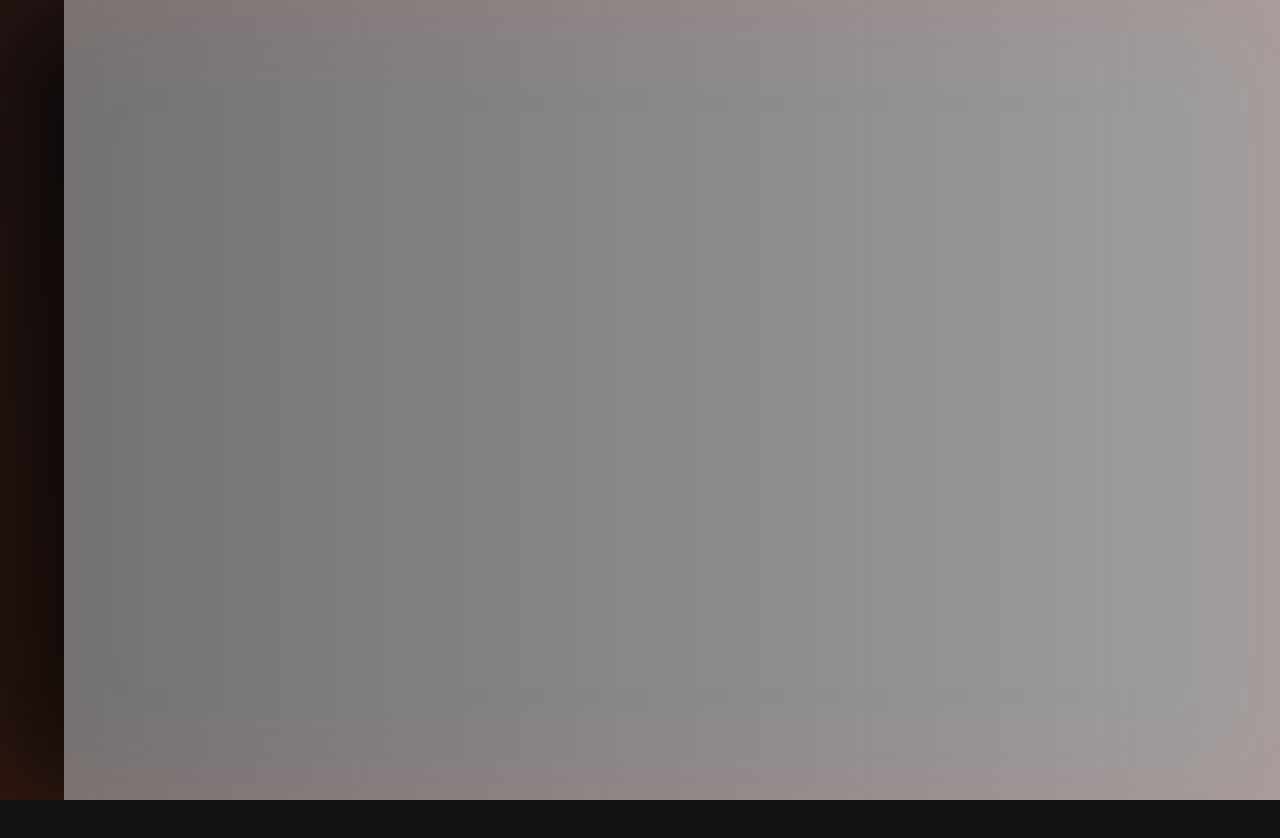
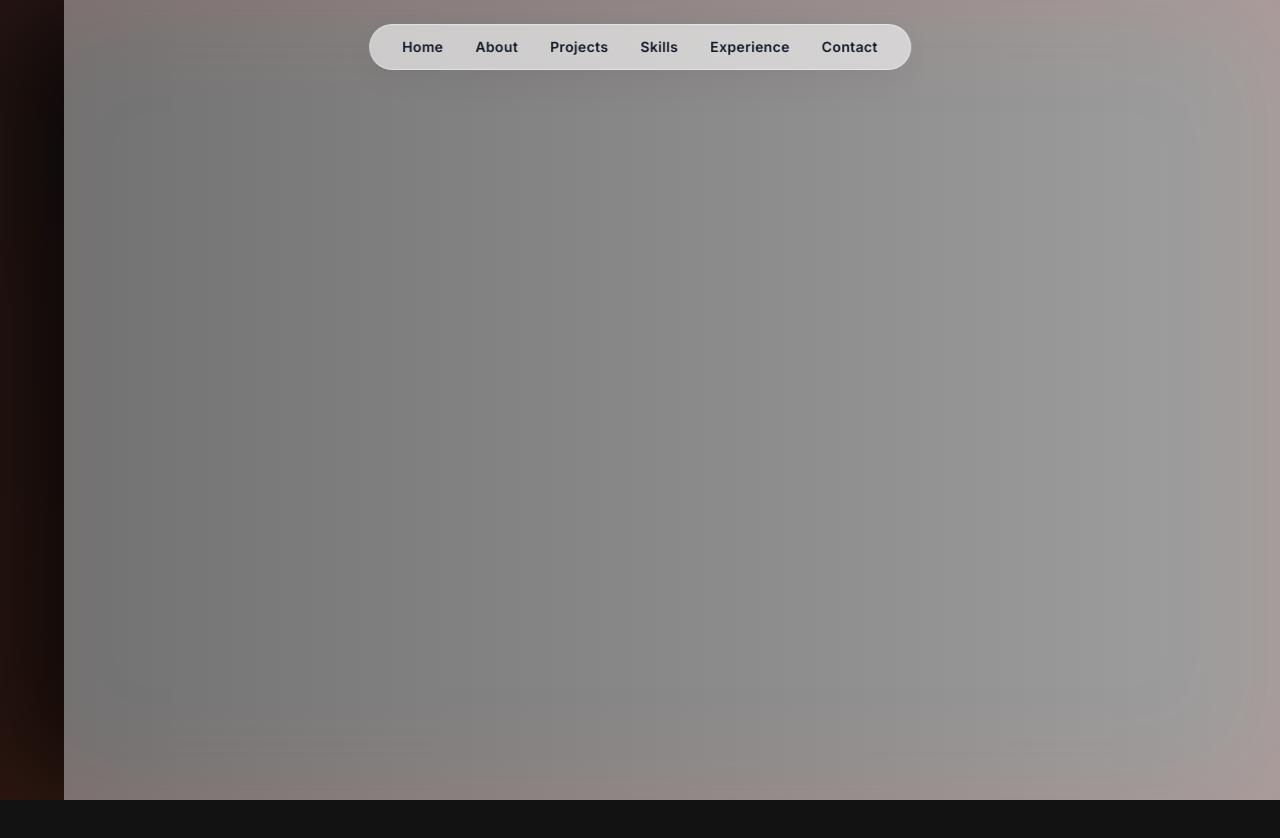
Before and after one commit to AnonAjay/Porifolio_Website, a Next.js app: page / in a window 1280 px wide. Shown: the top 838 px of the page. Built offline with nearby package versions, Linux system fonts and the light colour scheme.

Commit message:
Navbar added

```diff
--- a/app/layout.jsx
+++ b/app/layout.jsx
@@ -4,6 +4,8 @@ export const metadata = {
   title: 'My Name | Creative Developer',
   description: 'High-end scrollytelling personal portfolio website.',
 };
+
+import Navbar from '../components/Navbar';
 
 export default function RootLayout({ children }) {
   return (
@@ -13,7 +15,10 @@ export default function RootLayout({ children }) {
         <link rel="preconnect" href="https://fonts.gstatic.com" crossOrigin="anonymous" />
         <link href="https://fonts.googleapis.com/css2?family=Inter:wght@300;400;600;800&display=swap" rel="stylesheet" />
       </head>
-      <body>{children}</body>
+      <body>
+        <Navbar />
+        {children}
+      </body>
     </html>
   );
 }
--- /dev/null
+++ b/components/Navbar.jsx
@@ -0,0 +1,29 @@
+import Link from "next/link";
+
+export default function Navbar() {
+  const links = [
+    { name: "Home", href: "#" },
+    { name: "About", href: "#" },
+    { name: "Projects", href: "#" },
+    { name: "Skills", href: "#" },
+    { name: "Experience", href: "#" },
+    { name: "Contact", href: "#" },
+  ];
+
+  return (
+    <nav className="fixed top-6 left-1/2 -translate-x-1/2 z-50">
+      <div className="bg-white/60 backdrop-blur-[14px] border border-white/40 rounded-full shadow-[0_10px_30px_rgba(0,0,0,0.05)] px-8 py-3 flex items-center gap-8">
+        {links.map((link) => (
+          <Link
+            key={link.name}
+            href={link.href}
+            className="group relative text-sm font-semibold tracking-wide text-gray-900 transition-colors hover:text-black"
+          >
+            {link.name}
+            <span className="absolute -bottom-1 left-0 w-0 h-[2px] bg-black transition-all duration-300 group-hover:w-full rounded-full"></span>
+          </Link>
+        ))}
+      </div>
+    </nav>
+  );
+}
```
